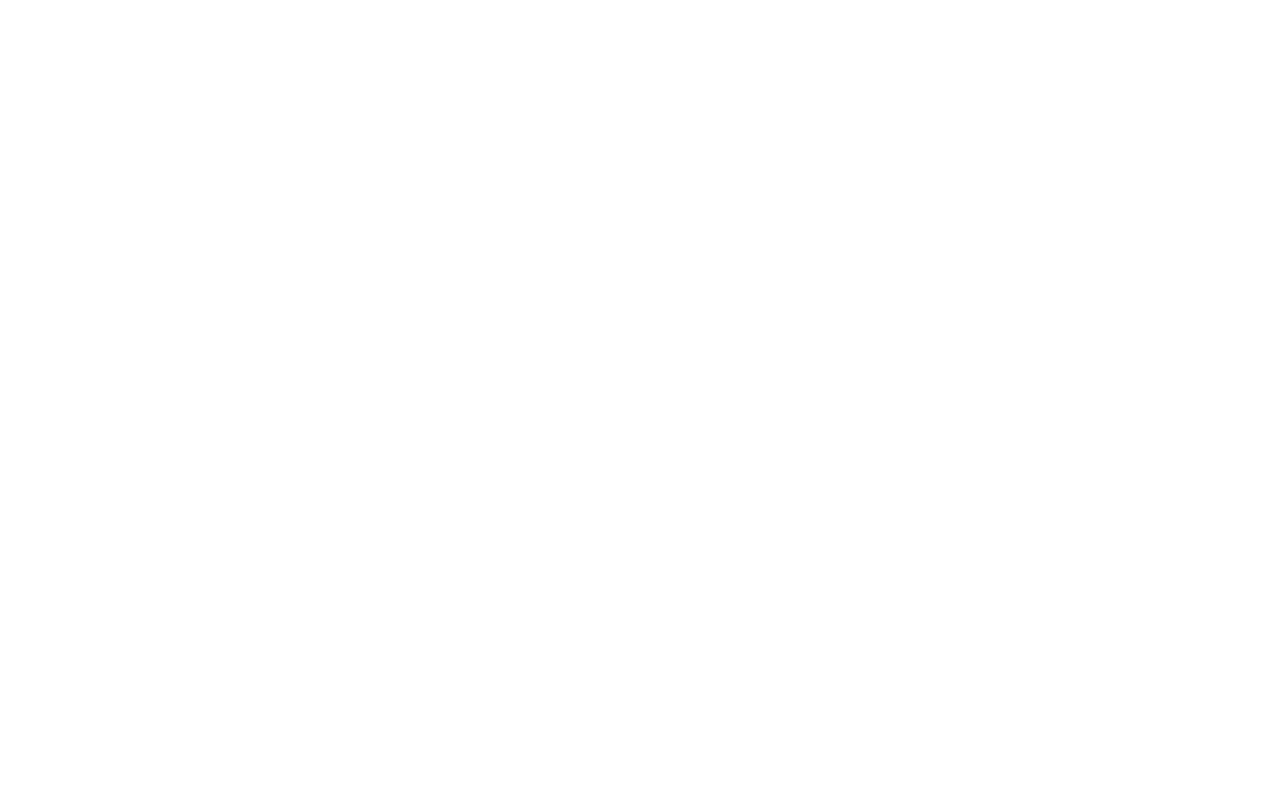
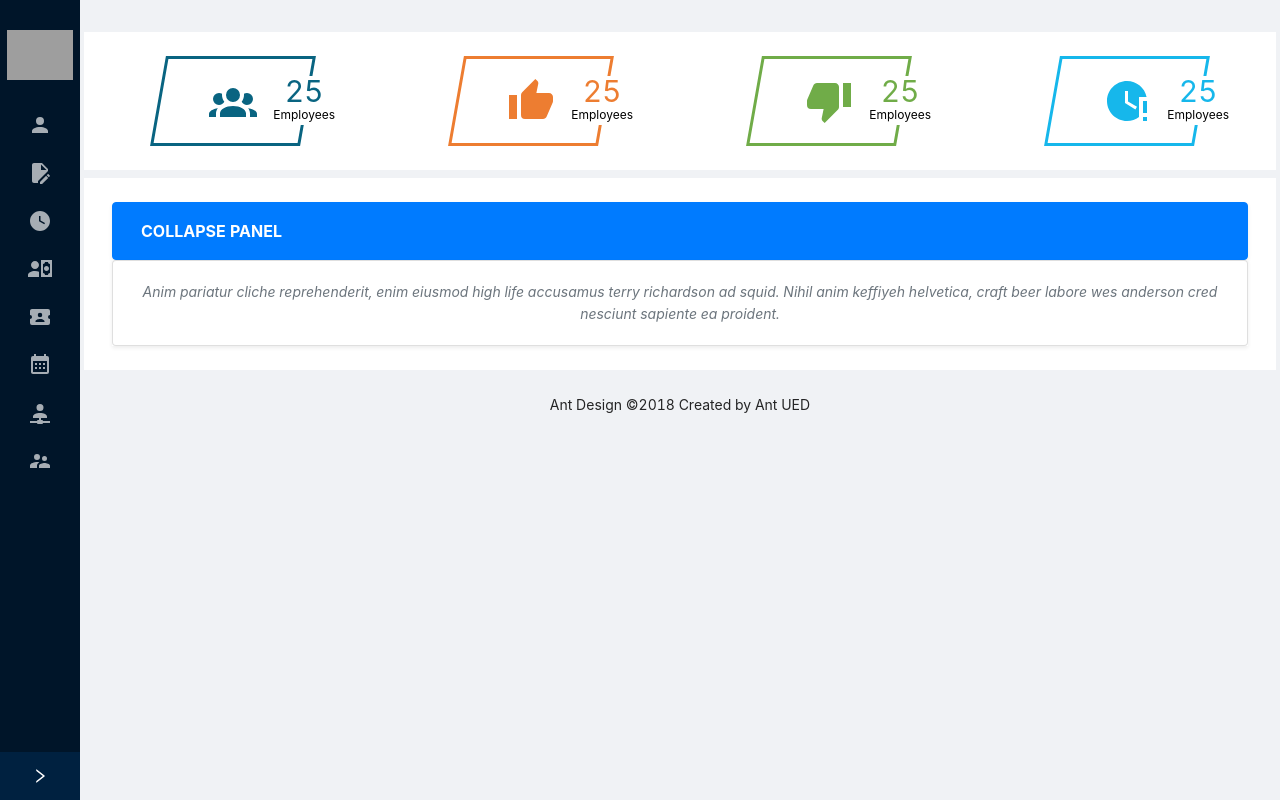
Before and after one commit to Hanh28111995/OMDBsearch, a React (Create React App) app: page /admin2 in a window 1280 px wide. Before the commit this address had no page. Built offline with nearby package versions, Linux system fonts and the light colour scheme; grey boxes are pictures that could not be loaded.

Commit message:
demo dashboard

```diff
--- a/package.json
+++ b/package.json
@@ -10,8 +10,9 @@
     "@testing-library/user-event": "^13.5.0",
     "antd": "^4.22.4",
     "axios": "^1.3.3",
-    "bootstrap": "^5.2.3",
+    "bootstrap": "^4.6.0",
     "chart.js": "^4.2.1",
+    "jquery": "^3.6.3",
     "react": "^18.2.0",
     "react-chartjs-2": "^5.2.0",
     "react-dom": "^18.2.0",
--- a/public/index.html
+++ b/public/index.html
@@ -12,7 +12,9 @@
   <link rel="preconnect" href="https://fonts.gstatic.com" crossorigin>
   <link rel="preconnect" href="https://fonts.googleapis.com">
   <link rel="preconnect" href="https://fonts.gstatic.com" crossorigin>
-  <link href="https://fonts.googleapis.com/css2?family=Nunito:wght@200;300;400;500;600;700&family=Roboto:wght@100;300;400;500;700&display=swap" rel="stylesheet">
+  <link
+    href="https://fonts.googleapis.com/css2?family=Nunito:wght@200;300;400;500;600;700&family=Roboto:wght@100;300;400;500;700&display=swap"
+    rel="stylesheet">
   <!--
       manifest.json provides metadata used when your web app is installed on a
       user's mobile device or desktop. See https://developers.google.com/web/fundamentals/web-app-manifest/
--- a/src/index.js
+++ b/src/index.js
@@ -7,6 +7,7 @@
 import 'antd/dist/antd.min.css';
 import "bootstrap/dist/css/bootstrap.min.css";
 import "bootstrap/dist/js/bootstrap.bundle.js";
+
 import { Provider } from 'react-redux';
 import { store } from './MovieStore/store';
 
--- a/src/layout/MainLayout.jsx
+++ b/src/layout/MainLayout.jsx
@@ -68,7 +68,7 @@
 
                     />
                 </Sider>
-                <Layout className="site-layout" style={{ marginLeft: '50px' }} >
+                <Layout className="site-layout">
                     <Space direction="vertical">
                         <Content
                             style={{
--- /dev/null
+++ b/src/modules/dboard/StatusEmployee.jsx
@@ -0,0 +1,89 @@
+import React from 'react'
+import Icon from '@mdi/react';
+import { mdiAccountGroup, mdiAccessPointOff, mdiThumbUp, mdiThumbDown, mdiClockAlert } from '@mdi/js';
+import { Space, Card, Col, Row, Avatar } from 'antd'
+import './index.scss';
+
+
+export default function StatusEmployee() {
+    return (
+        <Space direction='vertical' style={{ display: 'flex' }}>
+            <Row gutter={[8, 8]} style={{ backgroundColor: '#fff' }}>
+                <Col xs={12} sm={6} md={6} lg={6}
+                    className="gutter-row" span={3} >
+                    <Card style={{ color: '#096481', backgroundColor: 'transparent' }} bordered={false} className='text-center' >
+                        <div className='overlayStatus' style={{ border: '3px solid #096481' }}>
+                            <div className='contentStatus'>
+                                <Icon path={mdiAccountGroup} size={2} />
+                                <div className='contentStatus_child'>
+                                    <p className='contentStatus_child_num'>25</p>
+                                    <p className='contentStatus_child_text'>Employees</p>
+                                </div>
+                            </div>
+                        </div>
+                    </Card>
+                </Col>
+                <Col xs={12} sm={6} md={6} lg={6}
+                    className="gutter-row" span={3} >
+                    <Card style={{ color: '#ed7d31', backgroundColor: 'transparent' }} bordered={false} className='text-center' >
+                        <div className='overlayStatus' style={{ border: '3px solid #ed7d31' }}>
+                            <div className='contentStatus'>
+                                <Icon path={mdiThumbUp} size={2} />
+                                <div className='contentStatus_child'>
+                                    <p className='contentStatus_child_num'>25</p>
+                                    <p className='contentStatus_child_text'>Employees</p>
+                                </div>
+                            </div>
+                        </div>
+                    </Card>
+                </Col>
+                <Col xs={12} sm={6} md={6} lg={6}
+                    className="gutter-row" span={3} >
+                    <Card style={{ color: '#70ac48', backgroundColor: 'transparent' }} bordered={false} className='text-center' >
+                        <div className='overlayStatus' style={{ border: '3px solid #70ac48' }}>
+                            <div className='contentStatus'>
+                                <Icon path={mdiThumbDown} size={2} />
+                                <div className='contentStatus_child'>
+                                    <p className='contentStatus_child_num'>25</p>
+                                    <p className='contentStatus_child_text'>Employees</p>
+                                </div>
+                            </div>
+                        </div>
+                    </Card>
+                </Col>
+                <Col xs={12} sm={6} md={6} lg={6}
+                    className="gutter-row" span={3} >
+                    <Card style={{ color: '#16b7eb', backgroundColor: 'transparent' }} bordered={false} className='text-center' >
+                        <div className='overlayStatus' style={{ border: '3px solid #16b7eb' }}>
+                            <div className='contentStatus'>
+                                <Icon path={mdiClockAlert} size={2} />
+                                <div className='contentStatus_child'>
+                                    <p className='contentStatus_child_num'>25</p>
+                                    <p className='contentStatus_child_text'>Employees</p>
+                                </div>
+                            </div>
+                        </div>
+                    </Card>
+                </Col>
+            </Row>
+
+            <Row gutter={[8, 8]} style={{ backgroundColor: '#fff' }}>
+                <Col className="gutter-row" span={24} >
+                    <Card style={{ color: '#096481', backgroundColor: 'transparent' }} bordered={false} className='text-center' >
+                        <a data-toggle="collapse" href="#collapseExample1" role="button" aria-expanded="true" aria-controls="collapseExample1" class="btn btn-primary btn-block py-2 shadow-sm with-chevron">
+                            <p class="d-flex align-items-center justify-content-between mb-0 px-3 py-2"><strong class="text-uppercase">Collapse Panel</strong><i class="fa fa-angle-down"></i></p>
+                        </a>
+                        <div id="collapseExample1" class="collapse shadow-sm show">
+                            <div class="card">
+                                <div class="card-body">
+                                    <p class="font-italic mb-0 text-muted">Anim pariatur cliche reprehenderit, enim eiusmod high life accusamus terry richardson ad squid. Nihil anim keffiyeh helvetica, craft beer labore wes anderson cred nesciunt sapiente ea proident.</p>
+                                </div>
+                            </div>
+                        </div>
+                    </Card>
+                </Col>
+            </Row>
+
+        </Space>
+    )
+}
--- /dev/null
+++ b/src/modules/dboard/index.scss
@@ -0,0 +1,49 @@
+$bg-color-1: #000;
+$bg-color-2: #fff;
+$bg-color-3: #2988ab;
+$bg-color-4: #096481;
+$fs-5: 12px;
+$fs-6: 30px;
+
+.overlayStatus {
+    display: flex;
+    width: 150px;
+    height: 90px;
+    align-items: center;
+    justify-content: center;
+    transform: skew(-10deg);
+    position: relative;
+    margin-left: auto;
+    margin-right: auto;
+}
+
+.contentStatus {
+    float: left;
+    width: 100%;
+    transform: skew(10deg);
+    position: static;
+
+    .contentStatus_child {
+        position: absolute;
+        right: -30px;
+        bottom: 0 ;
+        background-color: white;
+        .contentStatus_child_num {
+            margin: 0;
+            font-size: $fs-6;
+            line-height: 1;
+        }
+        .contentStatus_child_text {
+            margin: 0;
+            color: #000;
+            font-size: $fs-5;
+        }
+    }
+}
+
+
+
+.with-chevron[aria-expanded='true'] i {
+    display: block;
+    transform: rotate(180deg) !important;
+  }
--- a/src/scss/helper/_variable.scss
+++ b/src/scss/helper/_variable.scss
@@ -15,7 +15,7 @@
 $fs-3: 1.8rem;
 $fs-4: 70px;
 $fs-5: 1.6rem;
-$fs-6: 2.25rem;
+$fs-6: 30px;
 $fs-7: 20px;
 $fs-8: 44px;
 
```
Also changed, not shown: src/routes/index.jsx (+8 -2 lines), 1 other file (tests, documents, lock files or other folders).
